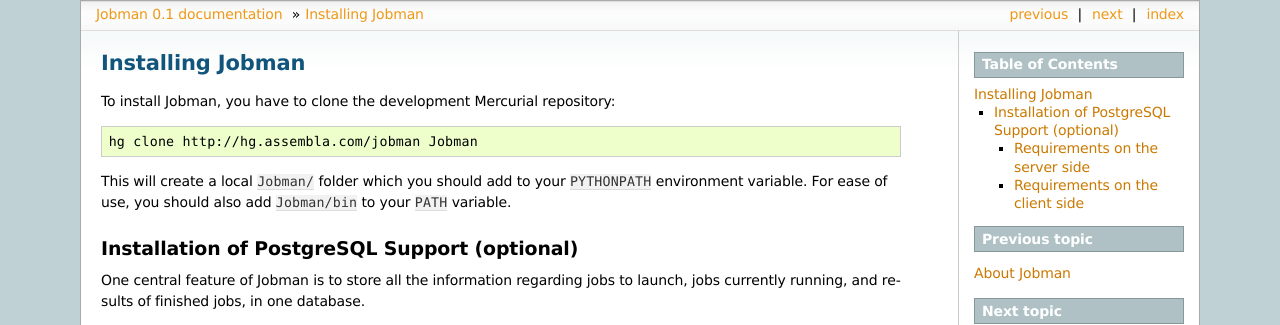
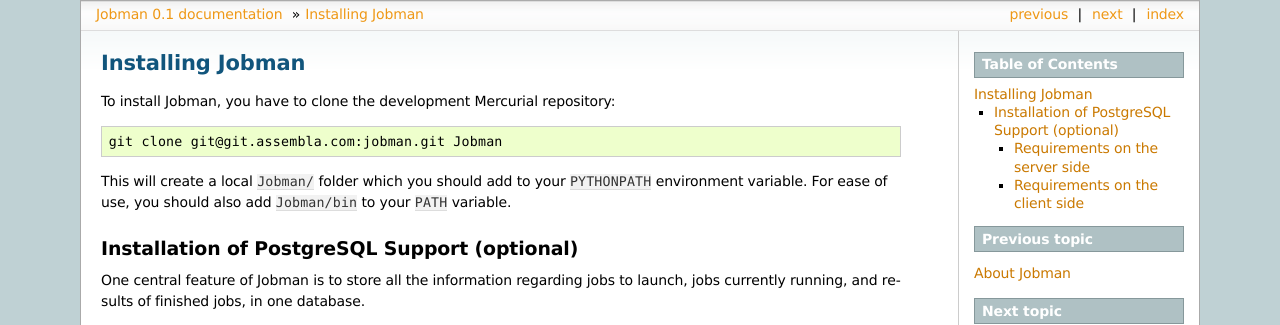
Before and after one commit to crmne/jobman, a Sphinx documentation site: the page built from doc/install.txt, in a window 1280 px wide. Shown: the top 325 px of the page. Built offline with Sphinx 7.4.7, drawn with Linux system fonts in a browser that asks for light colours; formulas are drawn with MathJax 3.

Commit message:
Update doc to tell about the new Jobman repo.

```diff
--- a/doc/install.txt
+++ b/doc/install.txt
@@ -7,7 +7,7 @@
 
 .. code-block:: bash
 
-    hg clone http://hg.assembla.com/jobman Jobman
+    git clone git@git.assembla.com:jobman.git Jobman
 
 This will create a local ``Jobman/`` folder which you should add to your
 ``PYTHONPATH`` environment variable. For ease of use, you should also add
```
